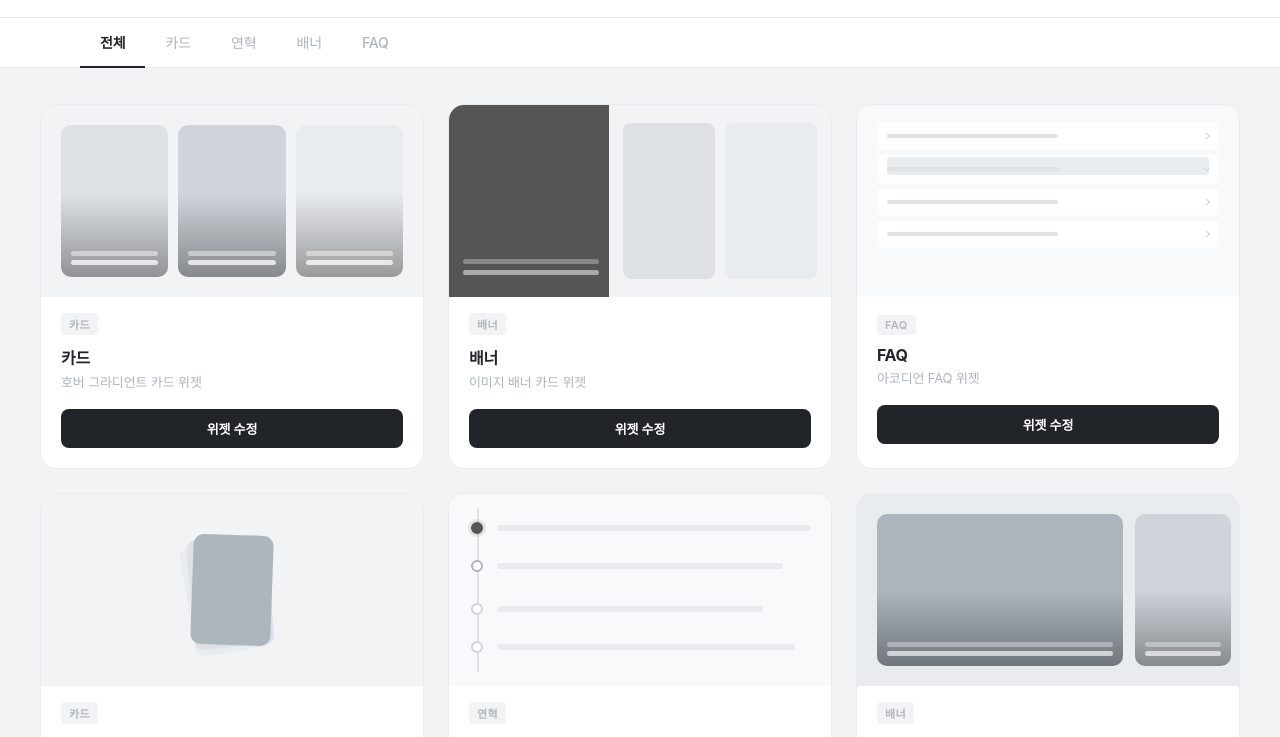
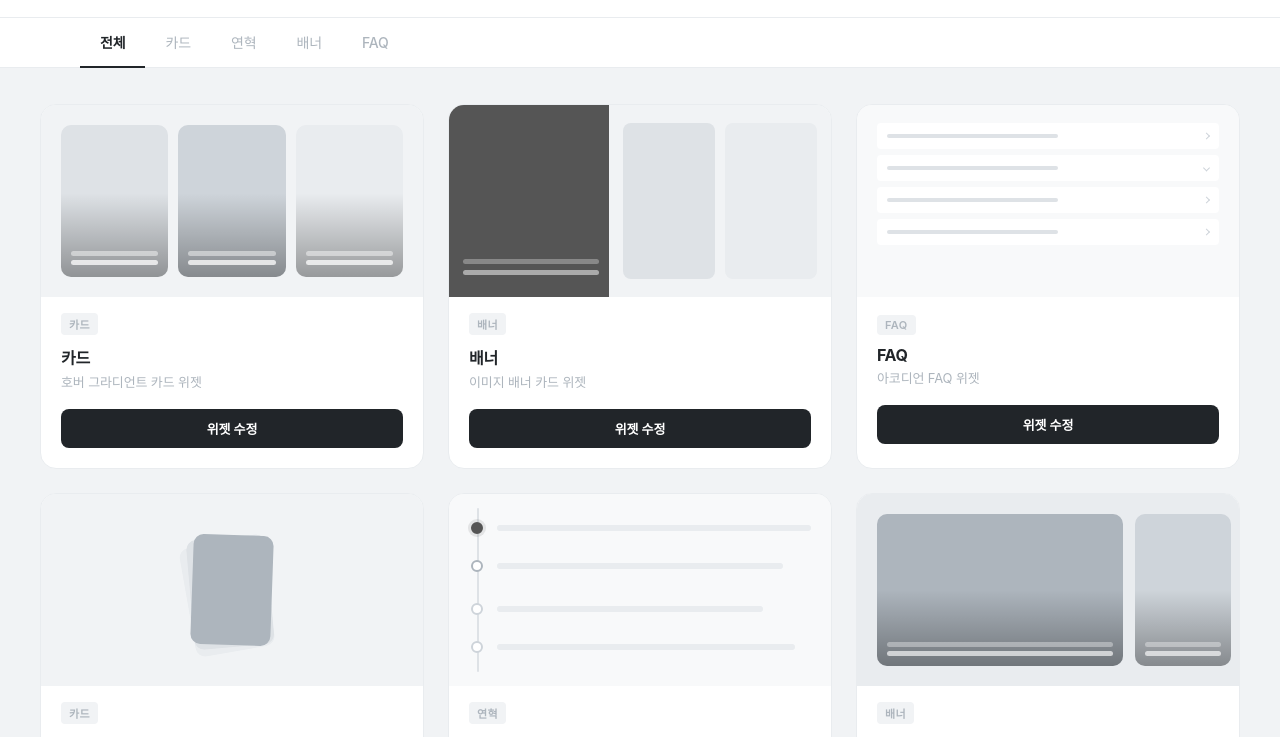
Before and after one commit to heehortus/cutom-widget, a plain HTML site: page index.html in a window 1280 px wide. Shown: the part 63-800 px from the top of the page. Drawn offline with Linux system fonts and the light colour scheme.

Commit message:
fix: FAQ 썸네일 열린 행의 회색 바(gthumb__row-body) 제거

```diff
--- a/css/index.css
+++ b/css/index.css
@@ -877,7 +877,7 @@ body {
 
 /* 열린 행: 화살표 아래로 */
 .gthumb--faq .gthumb__row--open {
-  height: auto;
+  height: 26px;
   flex-shrink: 0;
   background: var(--clr-white);
 }
@@ -886,12 +886,6 @@ body {
   transform: translateY(-50%) rotate(135deg);
 }
 
-.gthumb--faq .gthumb__row-body {
-  height: 18px;
-  margin: 2px 10px 8px;
-  border-radius: 3px;
-  background: var(--clr-200);
-}
 
 /* === 다이나믹 카드 (dynamic-card): stacked cards === */
 .gthumb--dynamic-card {
--- a/js/gallery.js
+++ b/js/gallery.js
@@ -34,9 +34,7 @@
     'faq': `
       <div class="gthumb gthumb--faq">
         <div class="gthumb__row"></div>
-        <div class="gthumb__row gthumb__row--open">
-          <div class="gthumb__row-body"></div>
-        </div>
+        <div class="gthumb__row gthumb__row--open"></div>
         <div class="gthumb__row"></div>
         <div class="gthumb__row"></div>
       </div>`,
```
